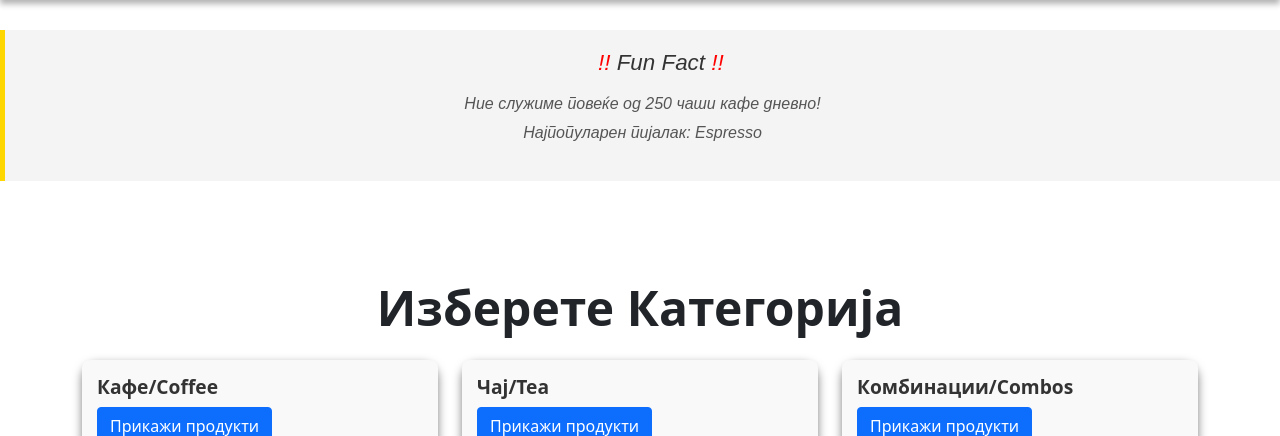
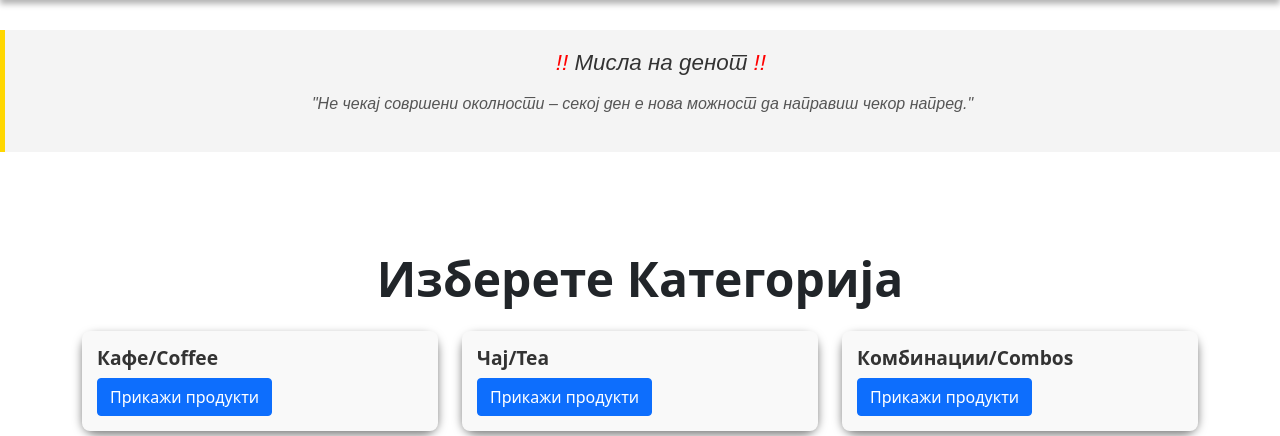
Before and after one commit to markosrbakov/GalacticCaffe, a Django app: page / in a window 1280 px wide. Shown: the part 500-936 px from the top of the page. Run offline with Django 5.2, Linux system fonts and the light colour scheme; data comes from the database, SQL or seed files in the repository.

Commit message:
Update quote of the day index.html
Fun fact == QUOTE OF THE DAY

```diff
--- a/templates/index.html
+++ b/templates/index.html
@@ -267,10 +267,9 @@
 </div>
 
 <div class="fun-facts">
-    <h3><span class="red-text">!!</span> Fun Fact <span class="red-text">!!</span></h3>
+    <h3><span class="red-text">!!</span> Мисла на денот <span class="red-text">!!</span></h3>
     <ul>
-        <li>Ние служиме повеќе од 250 чаши кафе дневно!</li>
-        <li>Најпопуларен пијалак: Espresso</li>
+        <li>"Не чекај совршени околности – секој ден е нова можност да направиш чекор напред."</li>
     </ul>
 </div>
 
```
